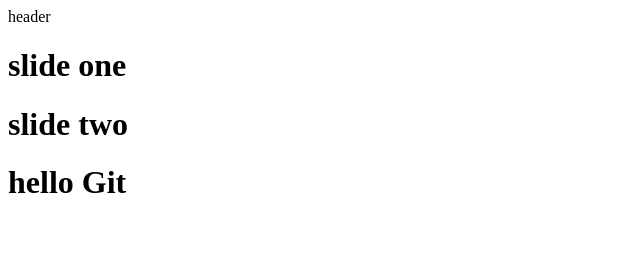
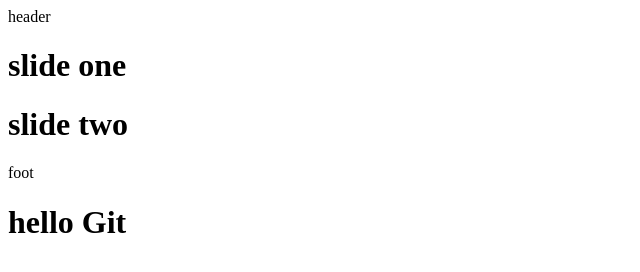
Before and after one commit to AlveinNorth/GitProject1, a plain HTML site: page index.html in a window 1280 px wide. Shown: the whole page, without its empty margins (0-640 px from the left). Drawn offline with Linux system fonts and the light colour scheme.

Commit message:
footer created

```diff
--- a/index.html
+++ b/index.html
@@ -12,6 +12,9 @@
     <h1>slide one</h1>
     <h1>slide two</h1>
 </div>
+<footer>
+    foot
+</footer>
 <body>
     <h1>hello Git</h1>
 </body>
```
